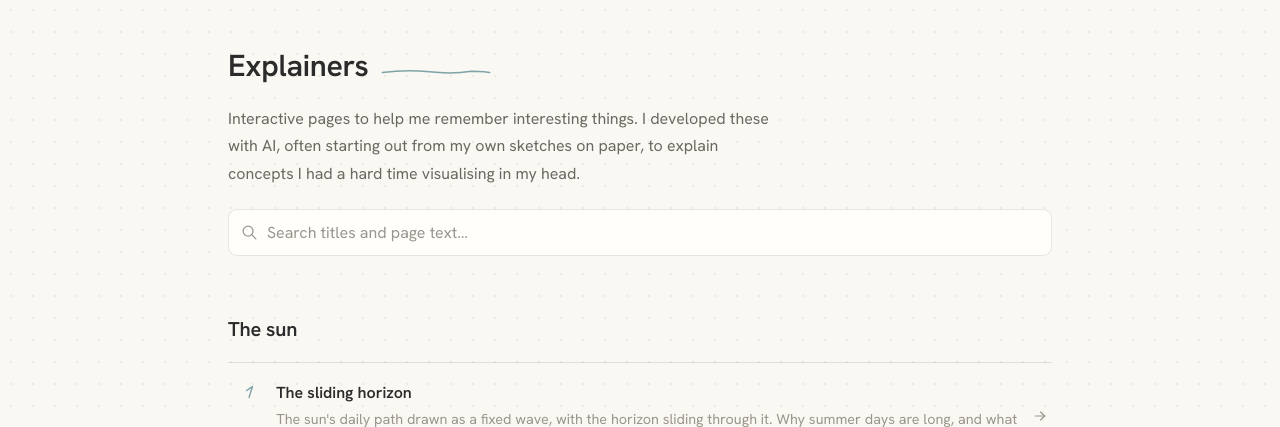
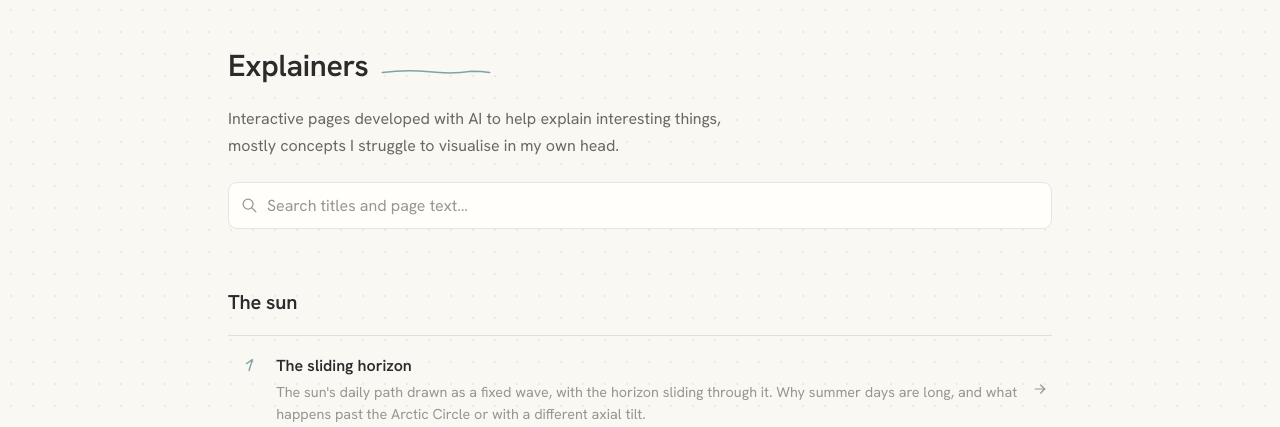
Before and after one commit to amiablealex/amiablealex-web, a Flask app: page /explainers in a window 1280 px wide. Shown: the part 89-516 px from the top of the page. Run offline with Flask 3, Linux system fonts and the light colour scheme; some libraries are stand-ins or nearby versions.

Commit message:
Revise section lead for clarity and conciseness

```diff
--- a/templates/explainers.html
+++ b/templates/explainers.html
@@ -13,8 +13,7 @@
 
   {# [ Write a sentence or two in your own voice: what these are and why you
      make them. Keep it short — the topic summaries do the describing. ] #}
-  <p class="section-lead">Interactive pages to help me remember interesting things.
-    I developed these with AI, often starting out from my own sketches on paper, to explain concepts I had a hard time visualising in my head.</p>
+  <p class="section-lead">Interactive pages developed with AI to help explain interesting things, mostly concepts I struggle to visualise in my own head.</p>
 
   {# Hidden until the script runs, so a no-JS visitor isn't shown a dead box. #}
   <div class="ex-search" id="ex-search" hidden>
```
